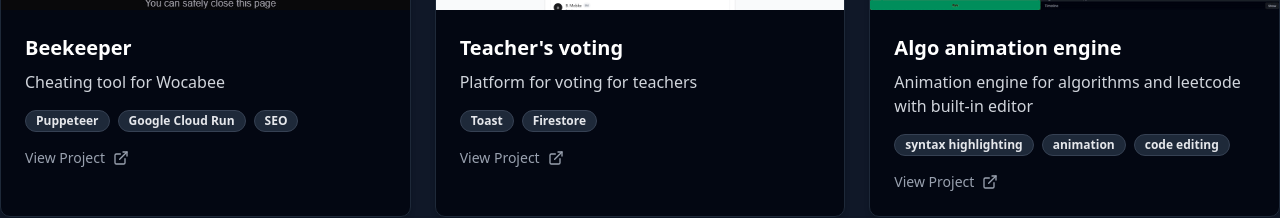
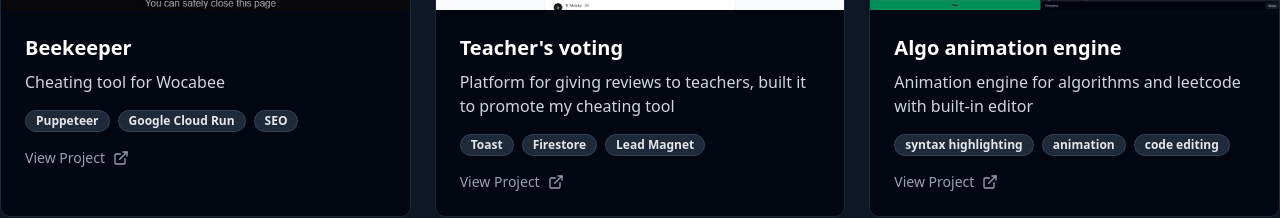
Before and after one commit to KrzysztofStaron/portfolio, a Next.js app: page /more in a window 1280 px wide. Shown: the part 365-583 px from the top of the page. Built offline with nearby package versions, Linux system fonts and the light colour scheme; a web font is replaced by a local one.

Commit message:
lead magnet

```diff
--- a/app/more/page.tsx
+++ b/app/more/page.tsx
@@ -14,8 +14,8 @@ const projects: Project[] = [
   },
   {
     title: "Teacher's voting",
-    description: "Platform for voting for teachers",
-    technologies: ["Toast", "Firestore"],
+    description: "Platform for giving reviews to teachers, built it to promote my cheating tool",
+    technologies: ["Toast", "Firestore", "Lead Magnet"],
     image: "/images/voting.png",
     link: "https://lo-strzelin.vercel.app/",
   },
```
